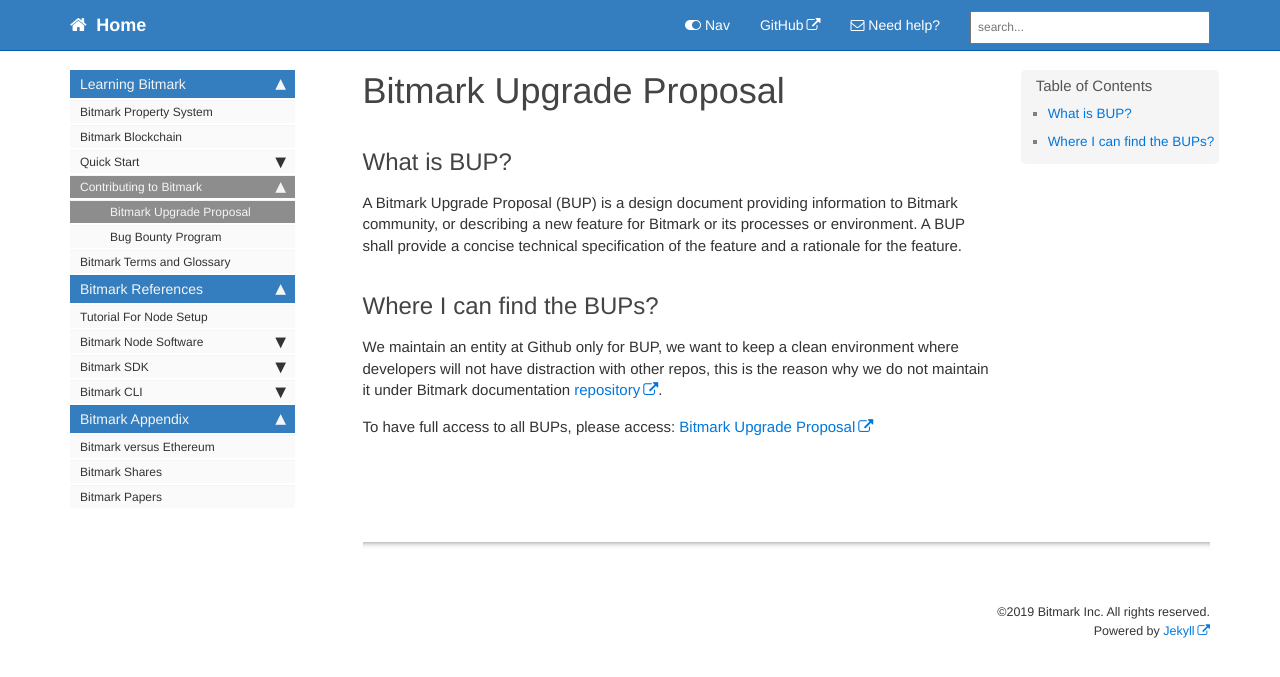
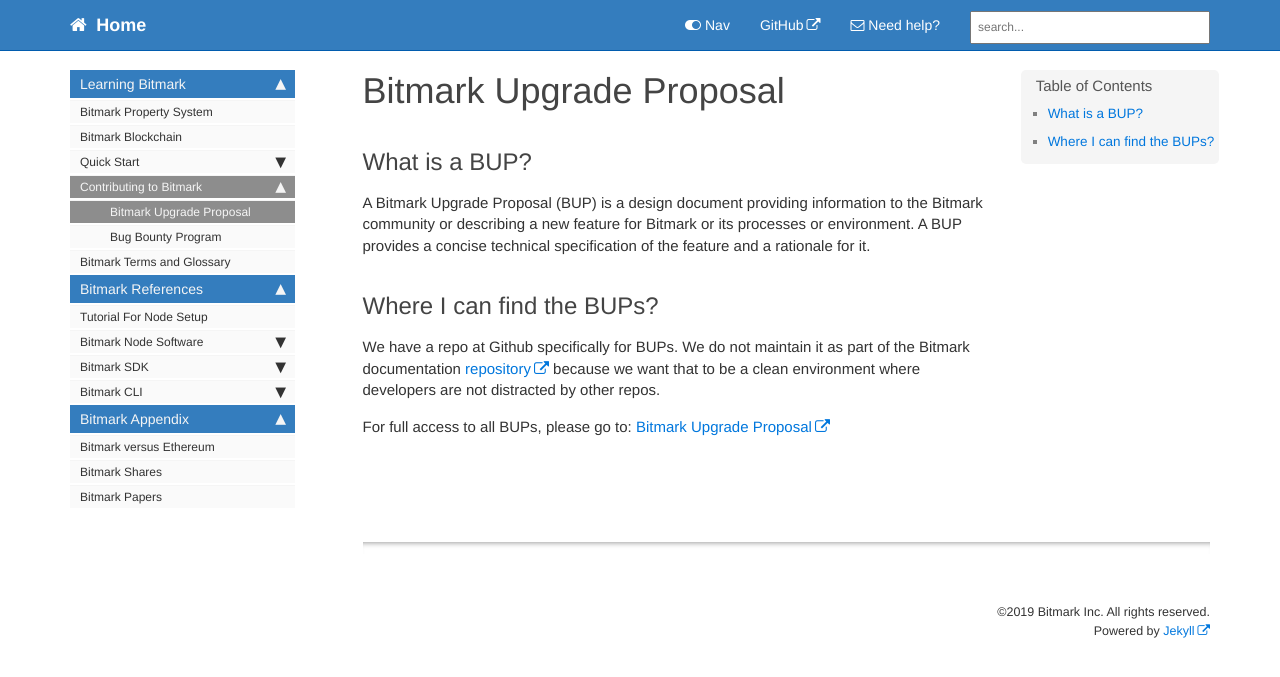
Before and after one commit to bitmark-inc/docs, a Jekyll site: the page built from pages/learning-bitmark/contributing-to-bitmark/bup.md, in a window 1280 px wide. Shown: the top 677 px of the page. Built offline with Jekyll 4.4.1, drawn with Linux system fonts in a browser that asks for light colours; comment, search, counter and statistics services are not loaded.

Commit message:
Update bup.md

```diff
--- a/pages/learning-bitmark/contributing-to-bitmark/bup.md
+++ b/pages/learning-bitmark/contributing-to-bitmark/bup.md
@@ -8,17 +8,16 @@
 ---
 
 # Bitmark Upgrade Proposal
-## What is BUP?
+## What is a BUP?
 A Bitmark Upgrade Proposal (BUP) is a design document providing
-information to Bitmark community, or describing a new feature for
-Bitmark or its processes or environment. A BUP shall provide a
-concise technical specification of the feature and a rationale for the
-feature.
+information to the Bitmark community or describing a new feature for
+Bitmark or its processes or environment. A BUP provides a
+concise technical specification of the feature and a rationale for it.
 
 ## Where I can find the BUPs?
-We maintain an entity at Github only for BUP, we want to keep a clean
-environment where developers will not have distraction with other
-repos, this is the reason why we do not maintain it under
-Bitmark documentation [repository](https://github.com/bitmark-inc/docs).
+We have a repo at Github specifically for BUPs. We do not maintain it as part of the
+Bitmark documentation [repository](https://github.com/bitmark-inc/docs) because we want that to be a clean
+environment where developers are not distracted by other
+repos.
 
-To have full access to all BUPs, please access: [Bitmark Upgrade Proposal](https://github.com/bitmark-property-system/bups)
+For full access to all BUPs, please go to: [Bitmark Upgrade Proposal](https://github.com/bitmark-property-system/bups)
```
